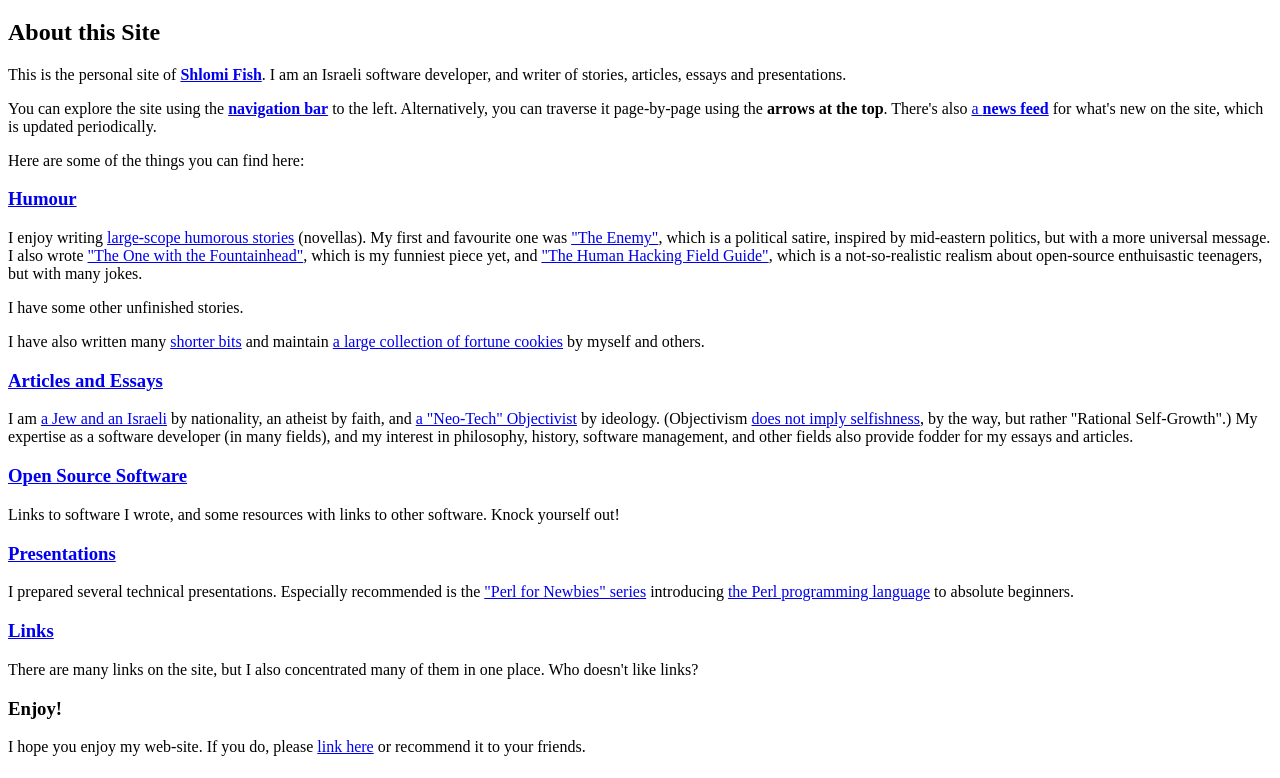
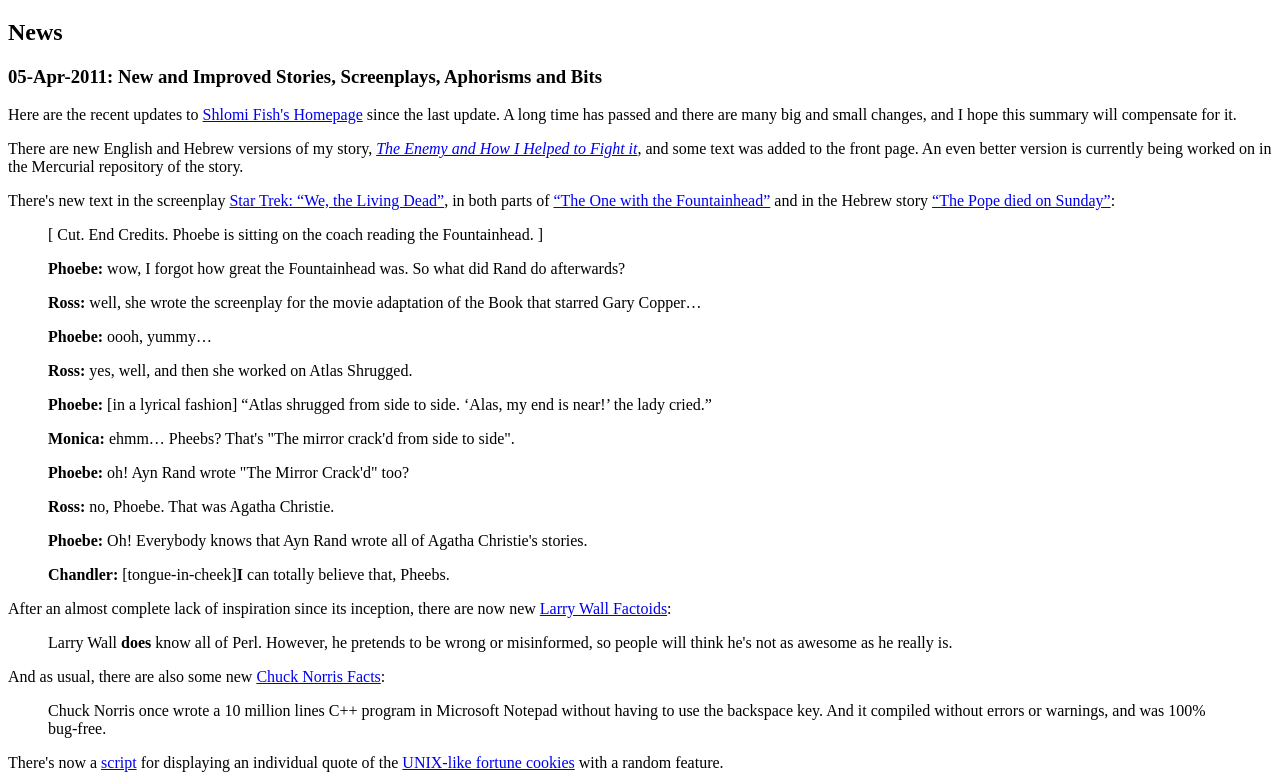
Before and after one commit to shlomif/perl-xml-libxml-bugs, a plain HTML site: page XML-LibXML-reader-segfault/index.html in a window 1280 px wide. Shown: the part 2362-3140 px from the top of the page. Drawn offline with Linux system fonts and the light colour scheme.

Commit message:
Reduced more - still reproducing.

```diff
--- a/XML-LibXML-reader-segfault/index.html
+++ b/XML-LibXML-reader-segfault/index.html
@@ -476,80 +476,6 @@ pw_d.projectwonderful_background_color = "";
 <p>If you like this site, I would appreciate a gift from <a href="http://www.amazon.com/gp/registry/3K9IITLFAIUG2/wishlist">my wishlist</a>.</p>
 </div>
 <h1>Shlomi Fish's Homepage</h1>
-<div class="about_site">
-<h2 id="about_site">About this Site</h2>
-<p>
-This is the personal site of <a href="personal.html"><b>Shlomi Fish</b></a>. I
-am an Israeli software developer, and writer of stories, articles, essays and
-presentations.
-</p>
-<p>
-You can explore the site using the <a href="#navbar"><b>navigation bar</b></a>
-to the
-left. Alternatively, you can traverse it page-by-page using the <b>arrows at
-the top</b>. There's also <a href="#news">a <b>news feed</b></a> for what's
-new on the site, which is updated periodically.
-</p>
-<p>
-Here are some of the things you can find here:
-</p>
-<h3 id="humour"><a href="humour/">Humour</a></h3>
-<p>
-I enjoy writing <a href="./humour/stories">large-scope humorous
-stories</a> (novellas). My first and favourite one was
-<a href="./humour/TheEnemy/">"The Enemy"</a>, which is a political
-satire, inspired by mid-eastern politics, but with a more universal
-message. I also wrote <a href="./humour/TOWTF/">"The One with the
-Fountainhead"</a>, which is my funniest piece yet, and
-<a href="./humour/human-hacking/">"The Human
-Hacking Field Guide"</a>, which is a not-so-realistic realism about
-open-source enthuisastic teenagers, but with many jokes.
-</p>
-<p>
-I have some other unfinished stories.
-</p>
-<p>
-I have also written many <a href="humour/bits/">shorter bits</a> and
-maintain
-<a href="humour/fortunes/">a large collection of fortune cookies</a> by
-myself and others.
-</p>
-<h3 id="philosophy"><a href="philosophy/">Articles and Essays</a></h3>
-<p>
-I am <a href="philosophy/politics/define-zionism/">a Jew and an Israeli</a>
-by nationality, an atheist by faith, and <a
-href="philosophy/philosophy/guide-to-neo-tech/">a "Neo-Tech"
-Objectivist</a> by ideology. (Objectivism
-<a href="./humour/fortunes/shlomif-fav.html#neo-tech-selfishness">does
-not imply selfishness</a>, by the way, but rather "Rational Self-Growth".)
-My expertise as a software developer (in many fields), and my interest
-in philosophy, history, software management, and other fields also provide
-fodder for my essays and articles.
-</p>
-<h3 id="open-source"><a href="open-source/">Open Source Software</a></h3>
-<p>
-Links to software I wrote, and some resources with links to other software.
-Knock yourself out!
-</p>
-<h3 id="presentations"><a href="lecture/">Presentations</a></h3>
-<p>
-I prepared several technical presentations. Especially recommended is the
-<a href="lecture/Perl/Newbies/">"Perl for Newbies" series</a>
-introducing <a href="http://perl-begin.org/">the Perl programming
-language</a> to absolute beginners.
-</p>
-<h3 id="links"><a href="links.html">Links</a></h3>
-<p>
-There are many links on the site, but I also concentrated many of them in
-one place. Who doesn't like links?
-</p>
-<h3>Enjoy!</h3>
-<p>
-I hope you enjoy my web-site. If you do, please
-<a href="./meta/how-to-help/">link here</a> or recommend
-it to your friends.
-</p>
-</div>
 <h2 id="news">News</h2>
 <div class="news_item"><h3 class="newsitem">05-Apr-2011: New and Improved Stories, Screenplays, Aphorisms and Bits</h3>
 <p>
```
